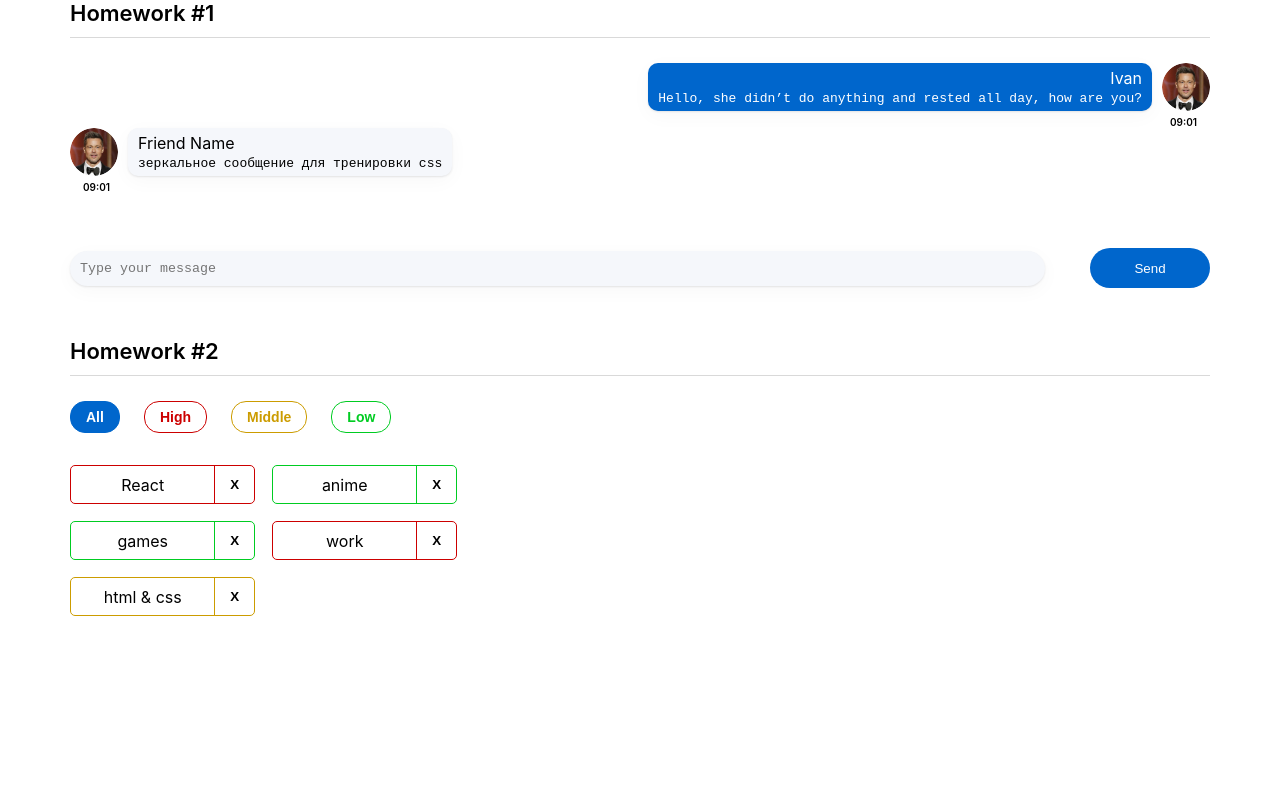
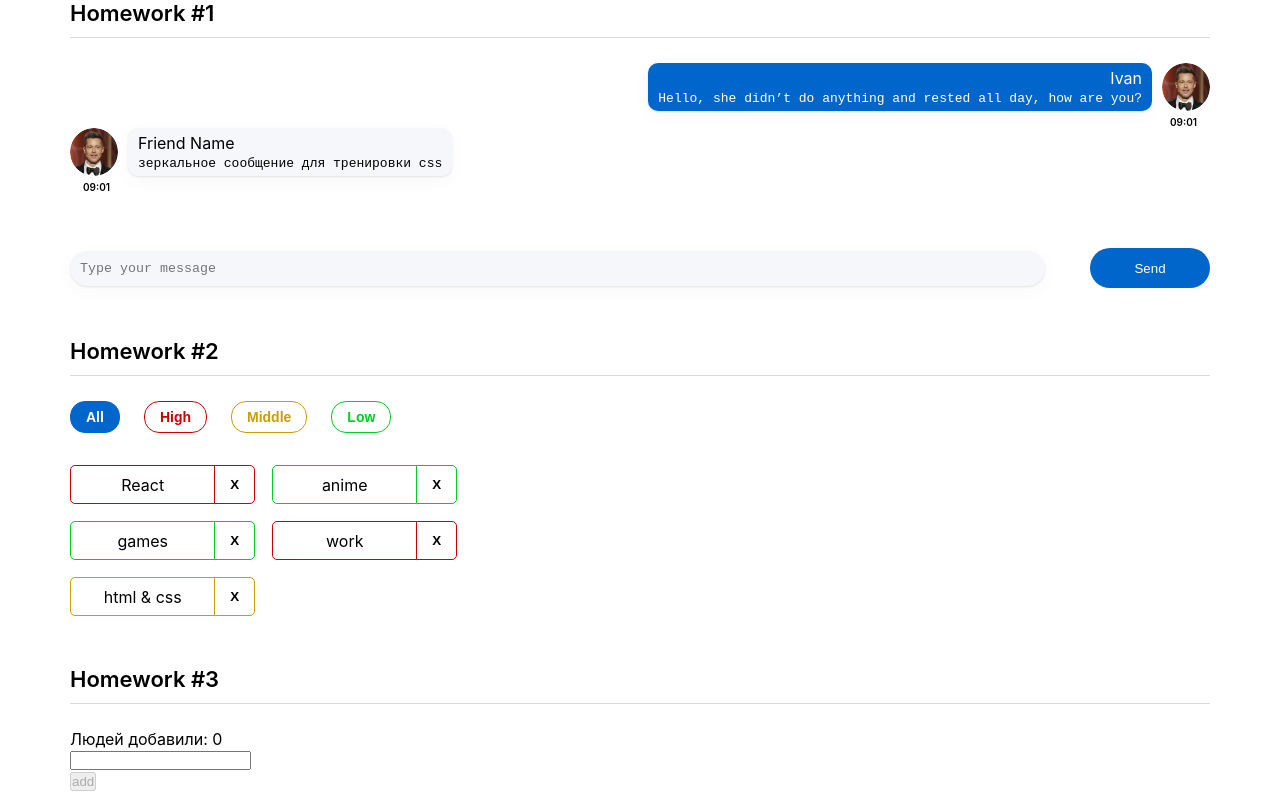
Before and after one commit to maksuchiha/hw_1, a React (Create React App) app: page / in a window 1280 px wide. Built offline with nearby package versions, Linux system fonts and the light colour scheme.

Commit message:
hw3 complete

```diff
--- a/package.json
+++ b/package.json
@@ -14,7 +14,7 @@
     "@types/node": "16.11.56",
     "@types/react": "18.0.17",
     "@types/react-dom": "18.0.6",
-    "@types/uuid": "8.3.4",
+    "@types/uuid": "^8.3.4",
     "axios": "0.27.2",
     "gh-pages": "^4.0.0",
     "react": "18.2.0",
@@ -24,7 +24,7 @@
     "react-scripts": "5.0.1",
     "redux": "4.2.0",
     "typescript": "4.7.4",
-    "uuid": "9.0.0",
+    "uuid": "^9.0.0",
     "web-vitals": "2.1.4"
   },
   "scripts": {
--- a/src/s1-main/App.tsx
+++ b/src/s1-main/App.tsx
@@ -2,6 +2,7 @@ import React from 'react'
 import s from './App.module.css'
 import HW1 from '../s2-homeworks/hw01/HW1'
 import HW2 from '../s2-homeworks/hw02/HW2';
+import HW3 from "../s2-homeworks/hw03/HW3";
 
 function App() {
     return (
@@ -9,7 +10,7 @@ function App() {
             <HW1/>
             {/*раскомментировать по ходу выполнения*/}
             <HW2/>
-            {/*<HW3/>*/}
+            <HW3/>
             {/*<HW4/>*/}
 
             {/*при выполнении дз 5 и более - закомментировать здесь дз 1-4, так как они есть внутри дз 5*/}
--- a/src/s2-homeworks/hw03/Greeting.tsx
+++ b/src/s2-homeworks/hw03/Greeting.tsx
@@ -2,14 +2,14 @@ import React, {ChangeEvent, KeyboardEvent} from 'react'
 import s from './Greeting.module.css'
 
 type GreetingPropsType = {
-    name: any // need to fix any
-    setNameCallback: any // need to fix any
-    addUser: any // need to fix any
-    onBlur: any // need to fix any
-    onEnter: any // need to fix any
-    error: any // need to fix any
-    totalUsers: any // need to fix any
-    lastUserName?: any // need to fix any
+    name: string // need to fix any
+    setNameCallback: (item: ChangeEvent) => void // need to fix any
+    addUser: () => void // need to fix any
+    onBlur: () => void // need to fix any
+    onEnter: (item: KeyboardEvent) => void // need to fix any
+    error: string // need to fix any
+    totalUsers: number // need to fix any
+    lastUserName?: string // need to fix any
 }
 
 // презентационная компонента (для верстальщика)
--- a/src/s2-homeworks/hw03/GreetingContainer.tsx
+++ b/src/s2-homeworks/hw03/GreetingContainer.tsx
@@ -2,19 +2,29 @@ import React, { ChangeEvent, KeyboardEvent, useState } from 'react'
 import Greeting from './Greeting'
 import { UserType } from './HW3'
 
+
 type GreetingContainerPropsType = {
-    users: any // need to fix any
-    addUserCallback: any // need to fix any
+    users: Array<UserType> // need to fix any
+    addUserCallback: (item: string) => void // need to fix any
 }
 
-export const pureAddUser = (name: any, setError: any, setName: any, addUserCallback: any) => {
+export const pureAddUser = (name: string, setError: any, setName: any, addUserCallback: (name: string, setError: string, setName: string) => void) => {
     // если имя пустое - показать ошибку, иначе - добавить юзера и очистить инпут
+    addUserCallback(name, setError, setName)
+    setName('')
 }
 
-export const pureOnBlur = (name: any, setError: any) => { // если имя пустое - показать ошибку
+export const pureOnBlur = (name: string, setError: (item: string) => void) => { // если имя пустое - показать ошибку
+     if (!name) {
+         setError('error')
+     }
 }
 
-export const pureOnEnter = (e: any, addUser: any) => { // если нажата кнопка Enter - добавить
+export const pureOnEnter = (e: KeyboardEvent<any>, addUser: (item: string) => void) => { // если нажата кнопка Enter - добавить
+    if (e.code === 'Enter') {
+
+        addUser(e.currentTarget.value)
+    }
 }
 
 // более простой и понятный для новичков
@@ -26,11 +36,11 @@ const GreetingContainer: React.FC<GreetingContainerPropsType> = ({
     addUserCallback,
 }) => {
     // деструктуризация пропсов
-    const [name, setName] = useState<any>('') // need to fix any
-    const [error, setError] = useState<any>('') // need to fix any
+    const [name, setName] = useState<string>('') // need to fix any
+    const [error, setError] = useState<string>('') // need to fix any
 
-    const setNameCallback = (e: any) => { // need to fix any
-        setName('some name') // need to fix
+    const setNameCallback = (e: ChangeEvent<any>) => { // need to fix any
+        setName(e.currentTarget.value) // need to fix
 
         error && setError('')
     }
@@ -42,12 +52,12 @@ const GreetingContainer: React.FC<GreetingContainerPropsType> = ({
         pureOnBlur(name, setError)
     }
 
-    const onEnter = (e: any) => {
+    const onEnter = (e: KeyboardEvent ) => {
         pureOnEnter(e, addUser)
     }
 
-    const totalUsers = 0 // need to fix
-    const lastUserName = 'some name' // need to fix
+    const totalUsers = users.length // need to fix
+    const lastUserName = users.map((item: UserType, index: number ) => index === users.length - 1 ? item.name : error).join('') // need to fix
 
     return (
         <Greeting
--- a/src/s2-homeworks/hw03/HW3.tsx
+++ b/src/s2-homeworks/hw03/HW3.tsx
@@ -2,6 +2,8 @@ import React, { useState } from 'react'
 import { v1 } from 'uuid'
 import s2 from '../../s1-main/App.module.css'
 import GreetingContainer from './GreetingContainer'
+import {fchown} from "fs";
+import {createChainedFunction} from "@mui/material";
 
 /*
 * 1 - описать тип UserType
@@ -19,20 +21,22 @@ import GreetingContainer from './GreetingContainer'
 
 // types
 export type UserType = {
-    _id: any // need to fix any
-    name: any // need to fix any
+    _id: string // need to fix any
+    name: string // need to fix any
 }
 
-export const pureAddUserCallback = (name: any, setUsers: any, users: any) => { // need to fix any
+export const pureAddUserCallback = (name: string, setUsers: (item: Array<any>) => void, users: Array<UserType>) => { // need to fix any
     const user = { // need to fix
+        id: v1(), name
     }
     setUsers([...users, user])
+
 }
 
 const HW3 = () => {
-    const [users, setUsers] = useState<any>([]) // need to fix any
+    const [users, setUsers] = useState<Array<UserType>>([]) // need to fix any
 
-    const addUserCallback = (name: any) => { // need to fix any
+    const addUserCallback = (name: string) => { // need to fix any
         pureAddUserCallback(name, setUsers, users)
     }
 
```
Also changed, not shown: 8 other files (tests, documents, lock files or other folders).
